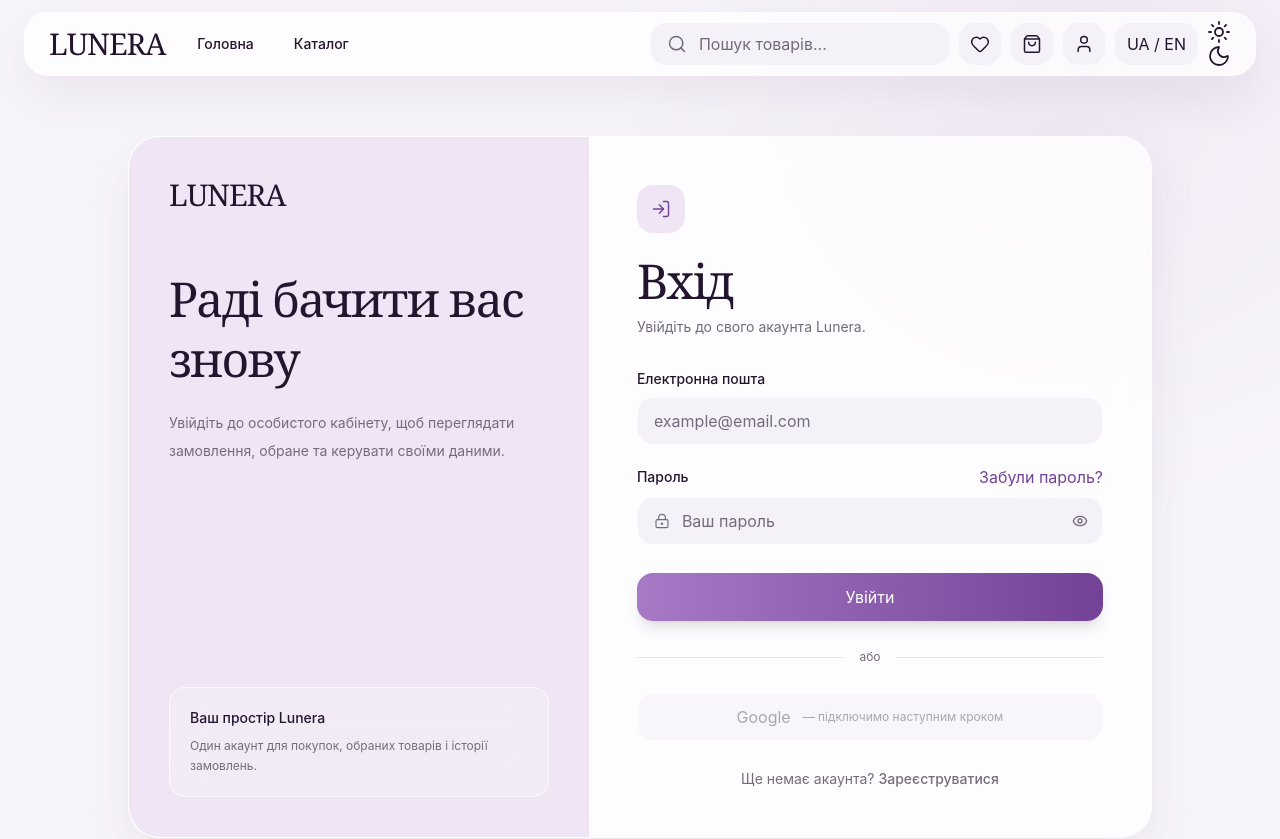
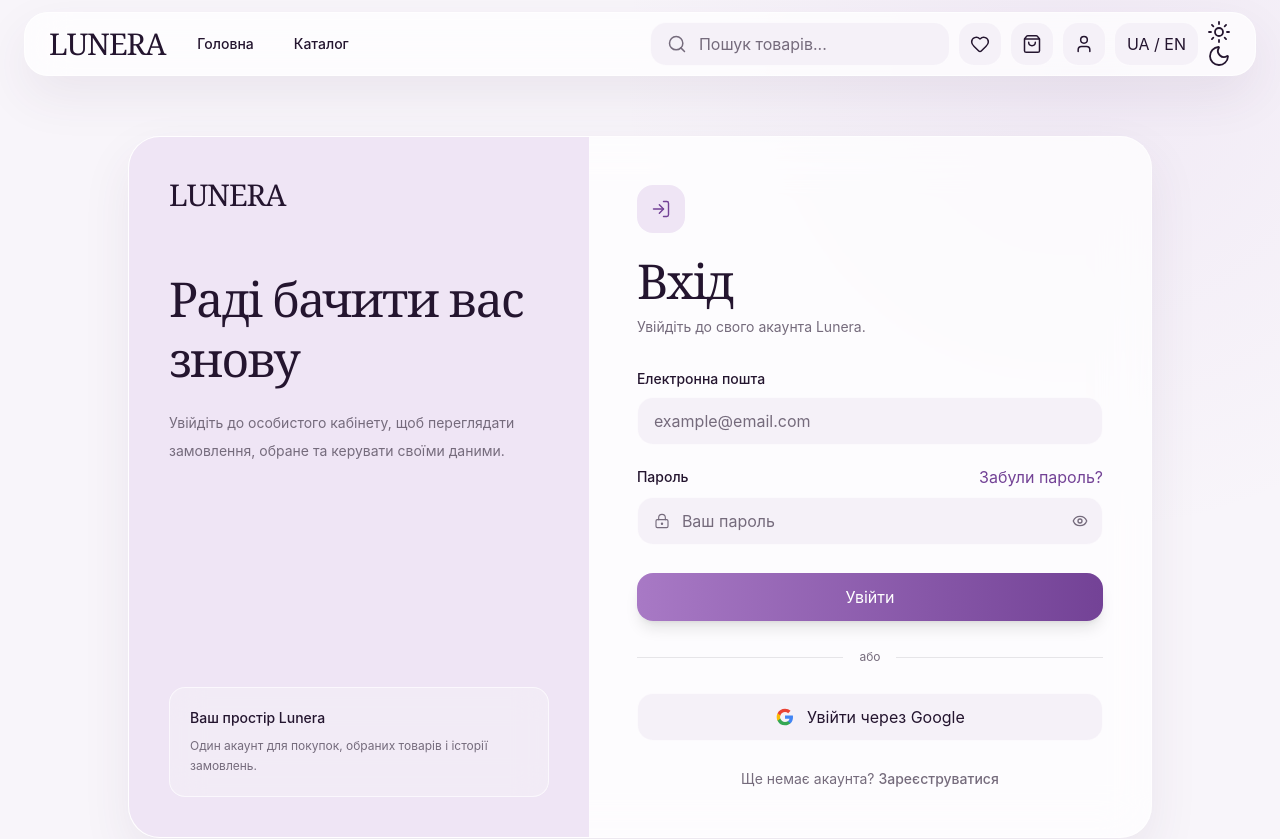
Before and after one commit to Atanasia7/lunera-store, a Next.js app: page /login in a window 1280 px wide. Shown: the top 839 px of the page. Built offline with nearby package versions, Linux system fonts and the light colour scheme.

Commit message:
Add Google OAuth authentication

```diff
--- a/src/app/login/page.tsx
+++ b/src/app/login/page.tsx
@@ -1,17 +1,21 @@
 "use client";
 
 import Link from "next/link";
+
 import {
   Eye,
   EyeOff,
   LockKeyhole,
   LogIn,
 } from "lucide-react";
+
 import { signIn } from "next-auth/react";
+
 import {
   FormEvent,
   useState,
 } from "react";
+
 import {
   useRouter,
   useSearchParams,
@@ -19,6 +23,7 @@ import {
 
 export default function LoginPage() {
   const router = useRouter();
+
   const searchParams =
     useSearchParams();
 
@@ -94,10 +99,28 @@ export default function LoginPage() {
     }
   }
 
+  async function handleGoogleLogin() {
+    setError("");
+
+    try {
+      await signIn(
+        "google",
+        {
+          redirectTo:
+            "/account",
+        },
+      );
+    } catch {
+      setError(
+        "Не вдалося виконати вхід через Google.",
+      );
+    }
+  }
+
   return (
     <main className="page-shell py-12">
       <section className="mx-auto grid max-w-5xl overflow-hidden rounded-[32px] border border-border bg-surface shadow-(--shadow) backdrop-blur-xl lg:grid-cols-[0.9fr_1.1fr]">
-        {/* Left */}
+        {/* Left side */}
 
         <div className="hidden bg-accent-soft p-10 lg:flex lg:flex-col lg:justify-between">
           <div>
@@ -134,7 +157,7 @@ export default function LoginPage() {
           </div>
         </div>
 
-        {/* Form */}
+        {/* Login form */}
 
         <div className="p-7 sm:p-10 lg:p-12">
           <div className="flex h-12 w-12 items-center justify-center rounded-2xl bg-accent-soft text-accent-hover">
@@ -253,7 +276,7 @@ export default function LoginPage() {
             </button>
           </form>
 
-          {/* Google later */}
+          {/* Divider */}
 
           <div className="my-7 flex items-center gap-4">
             <div className="h-px flex-1 bg-border-muted" />
@@ -265,15 +288,18 @@ export default function LoginPage() {
             <div className="h-px flex-1 bg-border-muted" />
           </div>
 
+          {/* Google */}
+
           <button
             type="button"
-            disabled
-            className="glass-control flex h-12 w-full items-center justify-center gap-3 text-sm font-medium text-muted opacity-60"
+            onClick={
+              handleGoogleLogin
+            }
+            className="glass-control flex h-12 w-full items-center justify-center gap-3 text-sm font-medium text-foreground transition hover:border-accent"
           >
-            Google
-            <span className="text-xs">
-              — підключимо наступним кроком
-            </span>
+            <GoogleIcon />
+
+            Увійти через Google
           </button>
 
           <p className="mt-7 text-center text-sm text-muted">
@@ -290,3 +316,33 @@ export default function LoginPage() {
     </main>
   );
 }
+
+function GoogleIcon() {
+  return (
+    <svg
+      viewBox="0 0 24 24"
+      className="h-5 w-5"
+      aria-hidden="true"
+    >
+      <path
+        fill="#4285F4"
+        d="M21.6 12.227c0-.709-.064-1.391-.182-2.045H12v3.868h5.382a4.6 4.6 0 0 1-1.996 3.018v2.509h3.232c1.891-1.741 2.982-4.305 2.982-7.35Z"
+      />
+
+      <path
+        fill="#34A853"
+        d="M12 22c2.7 0 4.964-.895 6.618-2.423l-3.232-2.509c-.895.6-2.041.955-3.386.955-2.605 0-4.809-1.759-5.596-4.123H3.064v2.591A10 10 0 0 0 12 22Z"
+      />
+
+      <path
+        fill="#FBBC05"
+        d="M6.404 13.9A6.01 6.01 0 0 1 6.09 12c0-.659.114-1.3.314-1.9V7.509H3.064A10 10 0 0 0 2 12c0 1.614.386 3.141 1.064 4.491L6.404 13.9Z"
+      />
+
+      <path
+        fill="#EA4335"
+        d="M12 5.977c1.468 0 2.786.505 3.823 1.495l2.868-2.868C16.959 2.991 14.695 2 12 2a10 10 0 0 0-8.936 5.509l3.34 2.591C7.191 7.736 9.395 5.977 12 5.977Z"
+      />
+    </svg>
+  );
+}
--- a/src/auth.ts
+++ b/src/auth.ts
@@ -1,5 +1,6 @@
 import NextAuth from "next-auth";
 import Credentials from "next-auth/providers/credentials";
+import Google from "next-auth/providers/google";
 import { PrismaAdapter } from "@auth/prisma-adapter";
 import { compare } from "bcryptjs";
 
@@ -22,6 +23,8 @@ export const {
   },
 
   providers: [
+    Google,
+
     Credentials({
       credentials: {
         email: {
```
